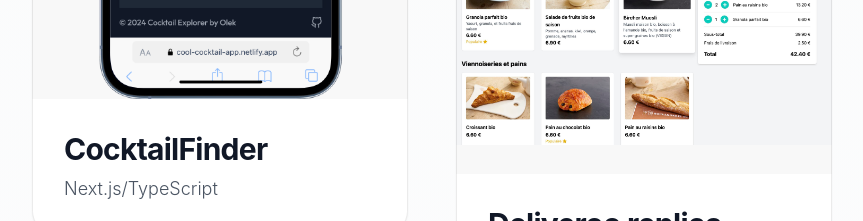
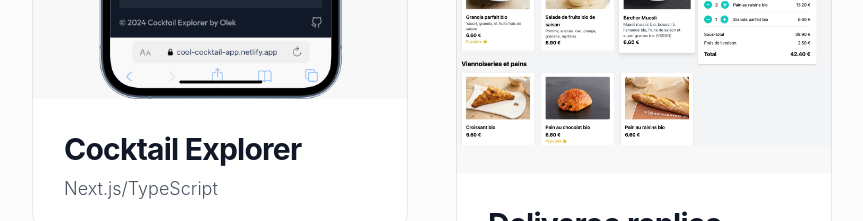
Before and after one commit to olekszij/developer-portfolio, a Next.js app: page / in a window 1280 px wide. Shown: the part 2900-3121 px from the top of the page, without its empty margins (208-1071 px from the left). Built offline with nearby package versions, Linux system fonts and the light colour scheme.

Commit message:
Cocktail Explorer

```diff
--- a/src/app/Projects.tsx
+++ b/src/app/Projects.tsx
@@ -20,7 +20,7 @@
     },
 
     {
-        name: "CocktailFinder",
+        name: "Cocktail Explorer",
         description: "Next.js/TypeScript",
         image: "/images/cocktail.png",
         link: "https://cool-cocktail-app.netlify.app/"
@@ -93,7 +93,7 @@
                                             <div className="relative w-full overflow-hidden bg-gray-100">
                                                 <div className={`relative bg-[#f8f8f8] ${
                                                     // Vertical images
-                                                    project.name === "CocktailFinder" || project.name === "FileToFlash" ? 'aspect-[3/4]' :
+                                                    project.name === "Cocktail Explorer" || project.name === "FileToFlash" ? 'aspect-[3/4]' :
                                                         // Wide landscape images
                                                         index === 0 ? 'aspect-[16/10]' :
                                                             // Default square-ish ratio
@@ -125,7 +125,7 @@
                                         <div className="relative w-full overflow-hidden bg-gray-100">
                                             <div className={`relative bg-[#f8f8f8] ${
                                                 // Vertical images
-                                                project.name === "CocktailFinder" || project.name === "FileToFlash" ? 'aspect-[3/4]' :
+                                                project.name === "Cocktail Explorer" || project.name === "FileToFlash" ? 'aspect-[3/4]' :
                                                     // Wide landscape images
                                                     index === 0 ? 'aspect-[16/10]' :
                                                         // Default square-ish ratio
```
